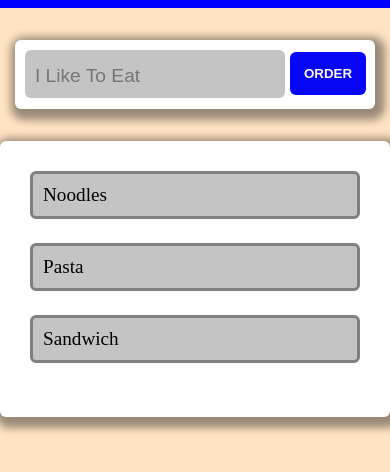
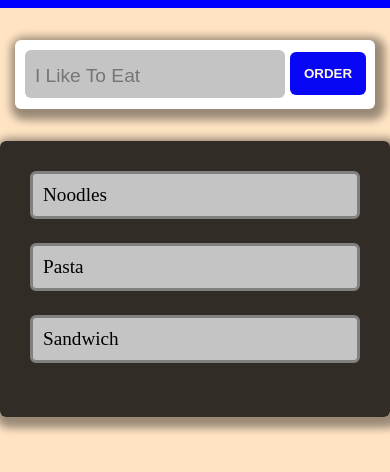
Before and after one commit to Sarava-NaN/doc, a plain HTML site: page index.html in a window 390 px wide. Shown: the part 144-616 px from the top of the page. Drawn offline with Linux system fonts and the light colour scheme.

Commit message:
Update index.html

```diff
--- a/index.html
+++ b/index.html
@@ -122,6 +122,7 @@
         .output-container{
             padding: 30px;
             width:auto;
+            background-color: rgba(0, 0, 0, 0.808);
         }
         .lists li{
             padding:10px;
@@ -163,19 +164,27 @@
         input.value="";
         });
         // Create Html Elements and Text using JS
-     //  function App(message){
-       // const main=document.getElementsByTagName("main");
-       // main[0].className="main"
-        // const main=document.getElementById("main");
-       // const div=document.createElement("div");
-        //div.className="heading";
-        //const head=document.createElement("h1");
-        //const Textnode=document.createTextNode(message);
-        //console.log(div,head);
-      //  div.append(head);
-        //head.append(Textnode);
-        //main[0].prepend(div);
-       //};
-       //App('✅Succesfully');
-       //App('✅ Inserted');
-       //App('✅In JS');
+//        function App(message){
+//         const main=document.getElementsByTagName("main");
+//         main[0].className="main"
+//         // const main=document.getElementById("main");
+//         const div=document.createElement("div");
+//         div.className="heading";
+//         const head=document.createElement("h1");
+//         const Textnode=document.createTextNode(message);
+//         console.log(div,head);
+//         div.append(head);
+//         head.append(Textnode);
+//         main[0].prepend(div);
+//        };
+//        App('✅Succesfully');
+//        App('✅ Inserted');
+//        App('✅In JS');
+    //    for loop
+    // for(i=1;i<=10;i++){
+    //     const loop=document.getElementsByClassName("lists");
+    //     loop[0].innerHTML +=`<ul><li>new line=${i}</li></ul>`
+    // }
+    </script>
+</body>
+</html>
```
